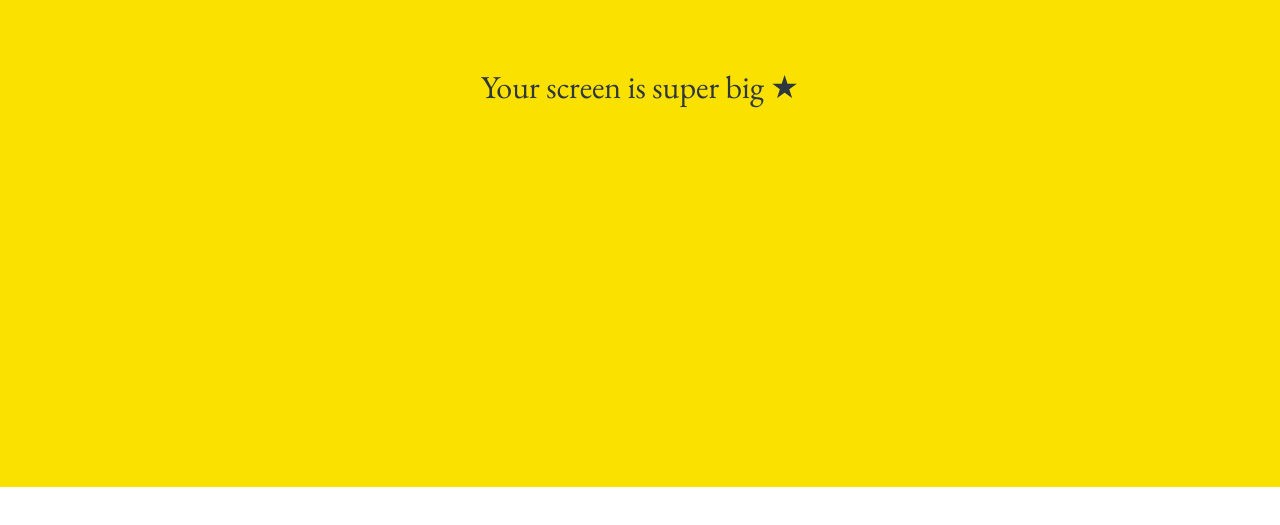
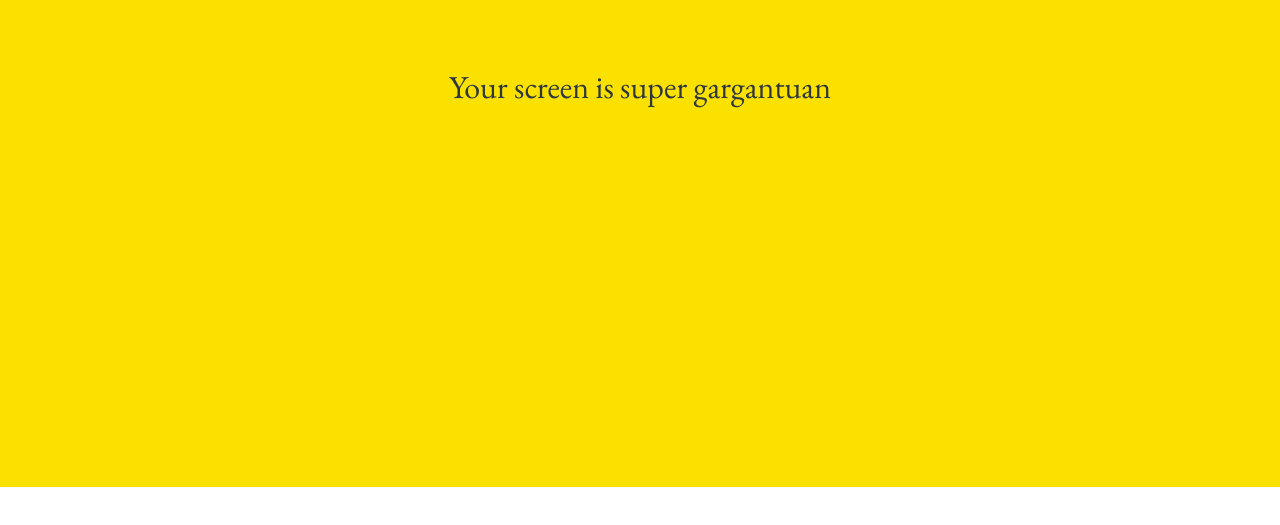
Before and after one commit to JanghanYun/kokoa-clone-2021, a plain HTML site: page friends.html in a window 1280 px wide. Shown: the part 313-838 px from the top of the page. Drawn offline with nearby package versions, Linux system fonts and the light colour scheme; grey boxes are pictures that could not be loaded.

Commit message:
big -> gargantuan
update

```diff
--- a/friends.html
+++ b/friends.html
@@ -109,7 +109,7 @@
     </div>
 
     <div id="no-mobile">
-      <span>Your screen is super big ★</span>
+      <span>Your screen is super gargantuan </span>
     </div>
 
     <script
```
